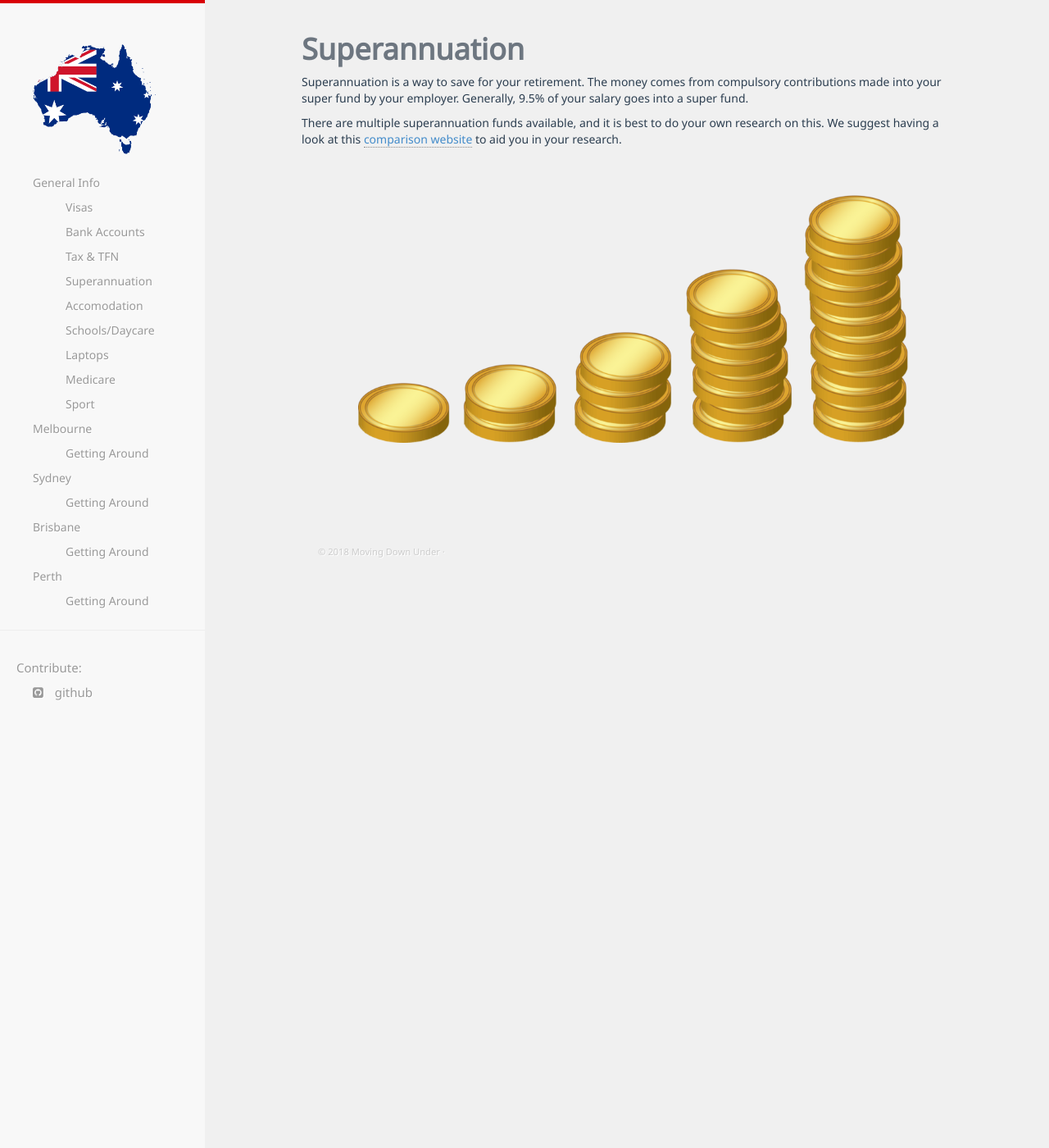
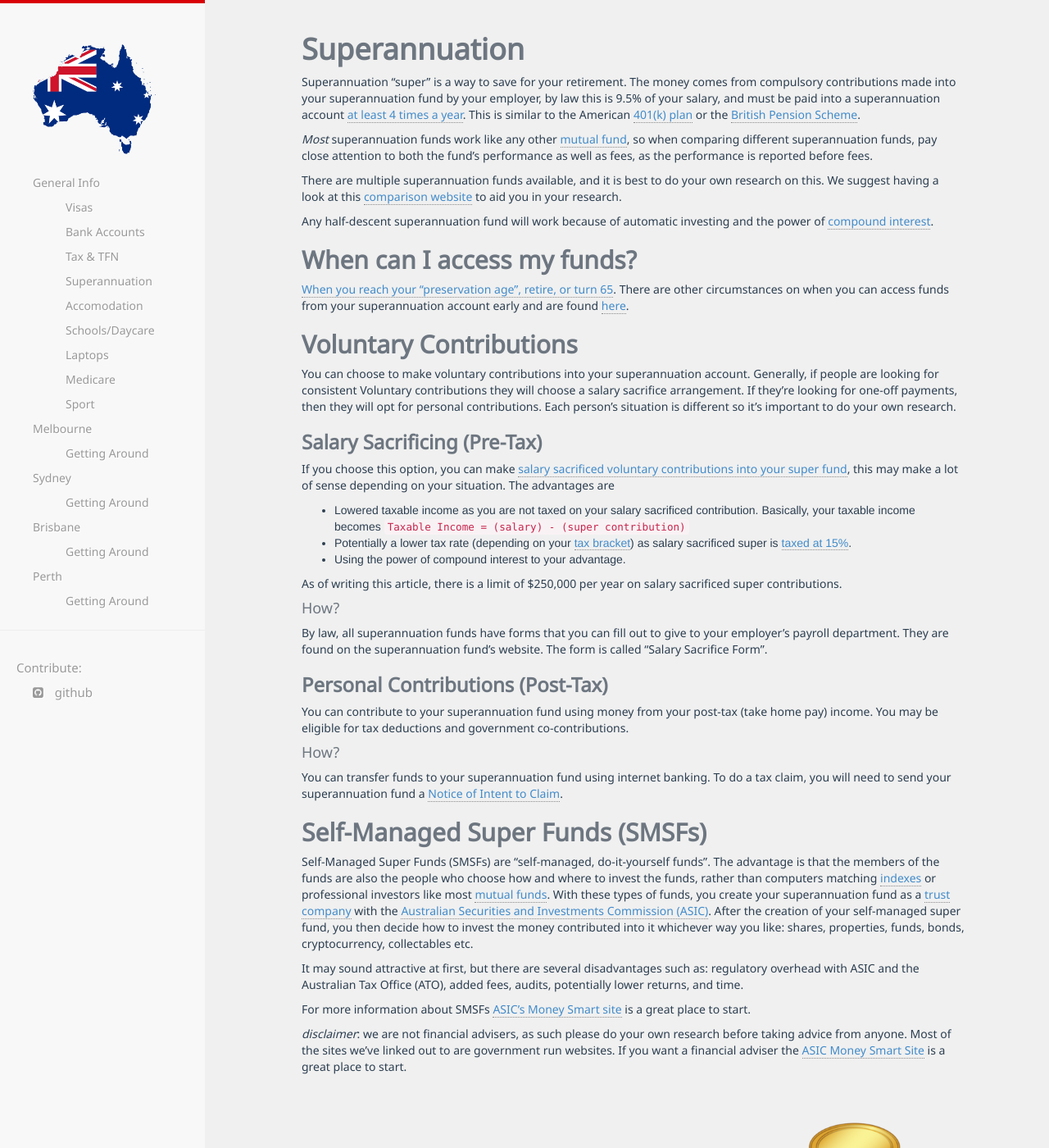
Before and after one commit to movingdownunder/movingdownunder.github.io, a Jekyll site: the page built from _pages/general/superannuation.md, in a window 1280 px wide and 1400 px high, scrolled down 217 px. Shown: the whole window at 82% size. Built offline with Jekyll 4.4.1, drawn with Linux system fonts in a browser that asks for light colours; nearby versions of some CDN libraries; before the commit the page ends 903 px from its top, so only the background shows below that.

Commit message:
Add initial super section

```diff
--- a/_pages/general/superannuation.md
+++ b/_pages/general/superannuation.md
@@ -4,10 +4,43 @@ description: Information about superannuation and how it works as well as how to
 ---
 
 # Superannuation
+Superannuation "super" is a way to save for your retirement. The money comes from compulsory contributions made into your superannuation fund by your employer, by law this is 9.5% of your salary, and must be paid into a superannuation account [at least 4 times a year](https://www.ato.gov.au/Business/Super-for-employers/Paying-super-contributions/When-to-pay-super/){:target="\_blank"}. This is similar to the American [401(k) plan](https://en.wikipedia.org/wiki/401(k)){:target="\_blank"} or the [British Pension Scheme](https://en.wikipedia.org/wiki/Pensions_in_the_United_Kingdom){:target="\_blank"}.
 
-Superannuation is a way to save for your retirement. The money comes from compulsory contributions made into your super fund by your employer. Generally, 9.5% of your salary goes into a super fund.
+_Most_ superannuation funds work like any other [mutual fund](https://en.wikipedia.org/wiki/Mutual_fund){:target="\_blank"}, so when comparing different superannuation funds, pay close attention to both the fund's performance as well as fees, as the performance is reported before fees.
 
-There are multiple superannuation funds available, and it is best to do your own research on this. We suggest having a
-look at this [comparison website](https://www.canstar.com.au/superannuation/){:target="\_blank"} to aid you in your research.
+There are multiple superannuation funds available, and it is best to do your own research on this. We suggest having a look at this [comparison website](https://www.moneysmart.gov.au/superannuation-and-retirement/how-super-works/choosing-a-super-fund/super-comparison-websites){:target="\_blank"} to aid you in your research.
+
+Any half-descent superannuation fund will work because of automatic investing and the power of [compound interest](https://en.wikipedia.org/wiki/Compound_interest){:target="\_blank"}.
+
+## When can I access my funds?
+[When you reach your "preservation age", retire, or turn 65](https://www.ato.gov.au/Individuals/Super/Withdrawing-and-using-your-super/){:target="\_blank"}. There are other circumstances on when you can access funds from your superannuation account early and are found [here](https://www.ato.gov.au/individuals/super/withdrawing-and-using-your-super/early-access-to-your-super/){:target="\_blank"}.
+
+## Voluntary Contributions
+You can choose to make voluntary contributions into your superannuation account. Generally, if people are looking for consistent Voluntary contributions they will choose a salary sacrifice arrangement. If they're looking for one-off payments, then they will opt for personal contributions. Each person's situation is different so it's important to do your own research.
+### Salary Sacrificing (Pre-Tax)
+If you choose this option, you can make [salary sacrificed voluntary contributions into your super fund](https://www.ato.gov.au/individuals/super/growing-your-super/adding-to-your-super/salary-sacrificing-super/){:target="\_blank"}, this may make a lot of sense depending on your situation. The advantages are
+- Lowered taxable income as you are not taxed on your salary sacrificed contribution. Basically, your taxable income becomes `Taxable Income = (salary) - (super contribution)`
+- Potentially a lower tax rate (depending on your [tax bracket](https://www.ato.gov.au/Rates/Individual-income-tax-rates/){:target="\_blank"}) as salary sacrificed super is [taxed at 15%](https://www.ato.gov.au/individuals/super/growing-your-super/adding-to-your-super/salary-sacrificing-super/){:target="\_blank"}.
+- Using the power of compound interest to your advantage.
+
+As of writing this article, there is a limit of $250,000 per year on salary sacrificed super contributions.
+
+#### How?
+By law, all superannuation funds have forms that you can fill out to give to your employer's payroll department. They are found on the superannuation fund's website. The form is called "Salary Sacrifice Form".
+
+### Personal Contributions (Post-Tax)
+You can contribute to your superannuation fund using money from your post-tax (take home pay) income. You may be eligible for tax deductions and government co-contributions.
+
+#### How?
+You can transfer funds to your superannuation fund using internet banking. To do a tax claim, you will need to send your superannuation fund a [Notice of Intent to Claim](https://www.ato.gov.au/Forms/Notice-of-intent-to-claim-or-vary-a-deduction-for-personal-super-contributions/){:target="\_blank"}.
+
+## Self-Managed Super Funds (SMSFs)
+Self-Managed Super Funds (SMSFs) are "self-managed, do-it-yourself funds". The advantage is that the members of the funds are also the people who choose how and where to invest the funds, rather than computers matching [indexes](https://en.wikipedia.org/wiki/Stock_market_index){:target="\_blank"} or professional investors like most [mutual funds](https://en.wikipedia.org/wiki/Mutual_fund){:target="\_blank"}. With these types of funds, you create your superannuation fund as a [trust company](https://www.asic.gov.au/for-business/your-business/your-business-structure/#whatisatrust){:target="\_blank"} with the [Australian Securities and Investments Commission (ASIC)](https://www.asic.gov.au/){:target="\_blank"}. After the creation of your self-managed super fund, you then decide how to invest the money contributed into it whichever way you like: shares, properties, funds, bonds, cryptocurrency, collectables etc.
+
+It may sound attractive at first, but there are several disadvantages such as: regulatory overhead with ASIC and the Australian Tax Office (ATO), added fees, audits, potentially lower returns, and time.
+
+For more information about SMSFs [ASIC's Money Smart site](https://www.moneysmart.gov.au/superannuation-and-retirement/self-managed-super-fund-smsf){:target="\_blank"} is a great place to start.
+
+_disclaimer_: we are not financial advisers, as such please do your own research before taking advice from anyone. Most of the sites we've linked out to are government run websites. If you want a financial adviser the [ASIC Money Smart Site](https://www.moneysmart.gov.au/investing/financial-advice/choosing-a-financial-adviser){:target="\_blank"} is a great place to start.
 
 ![Superannuation](/images/super.png?style=center 'Superannuation')
```
